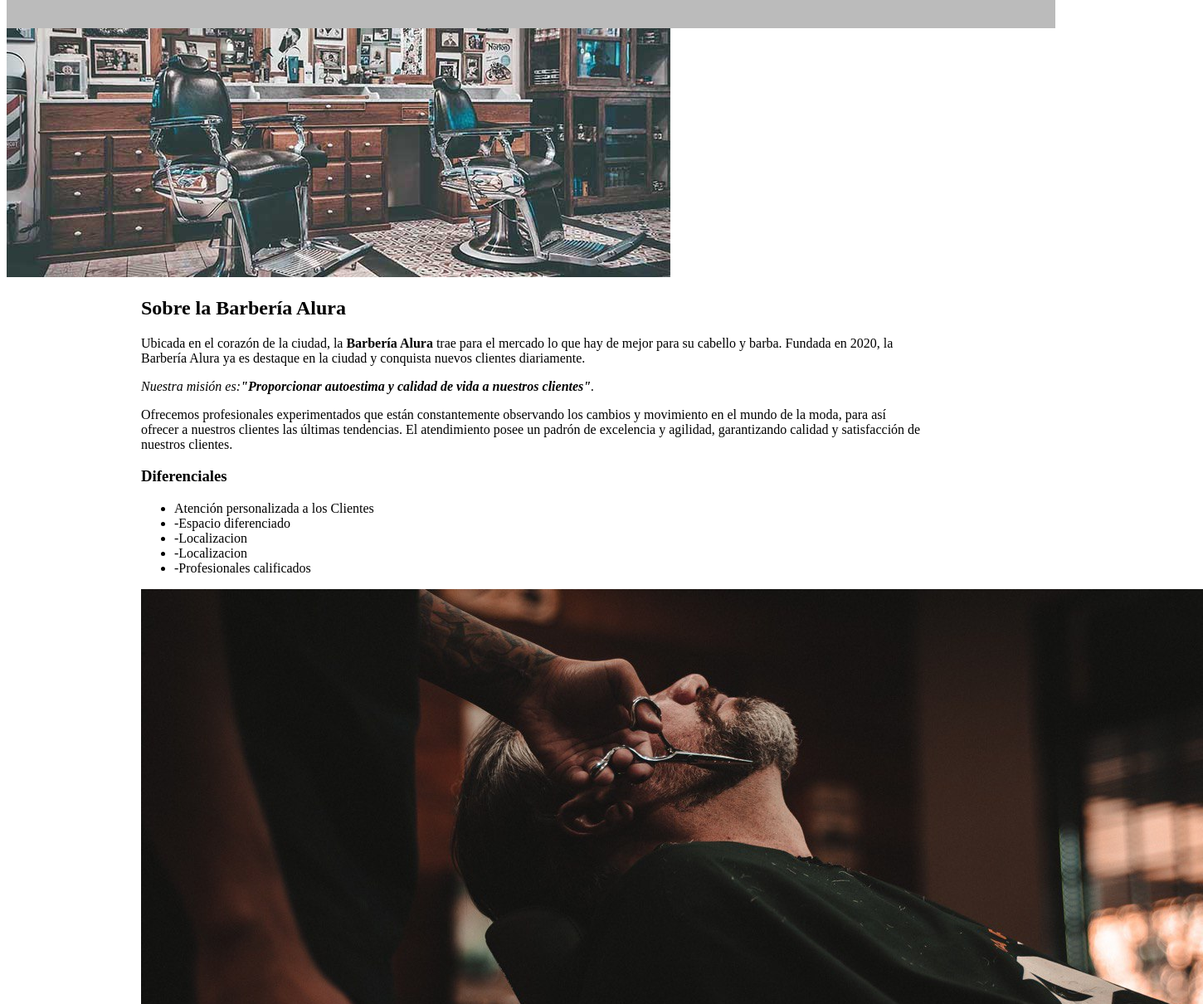
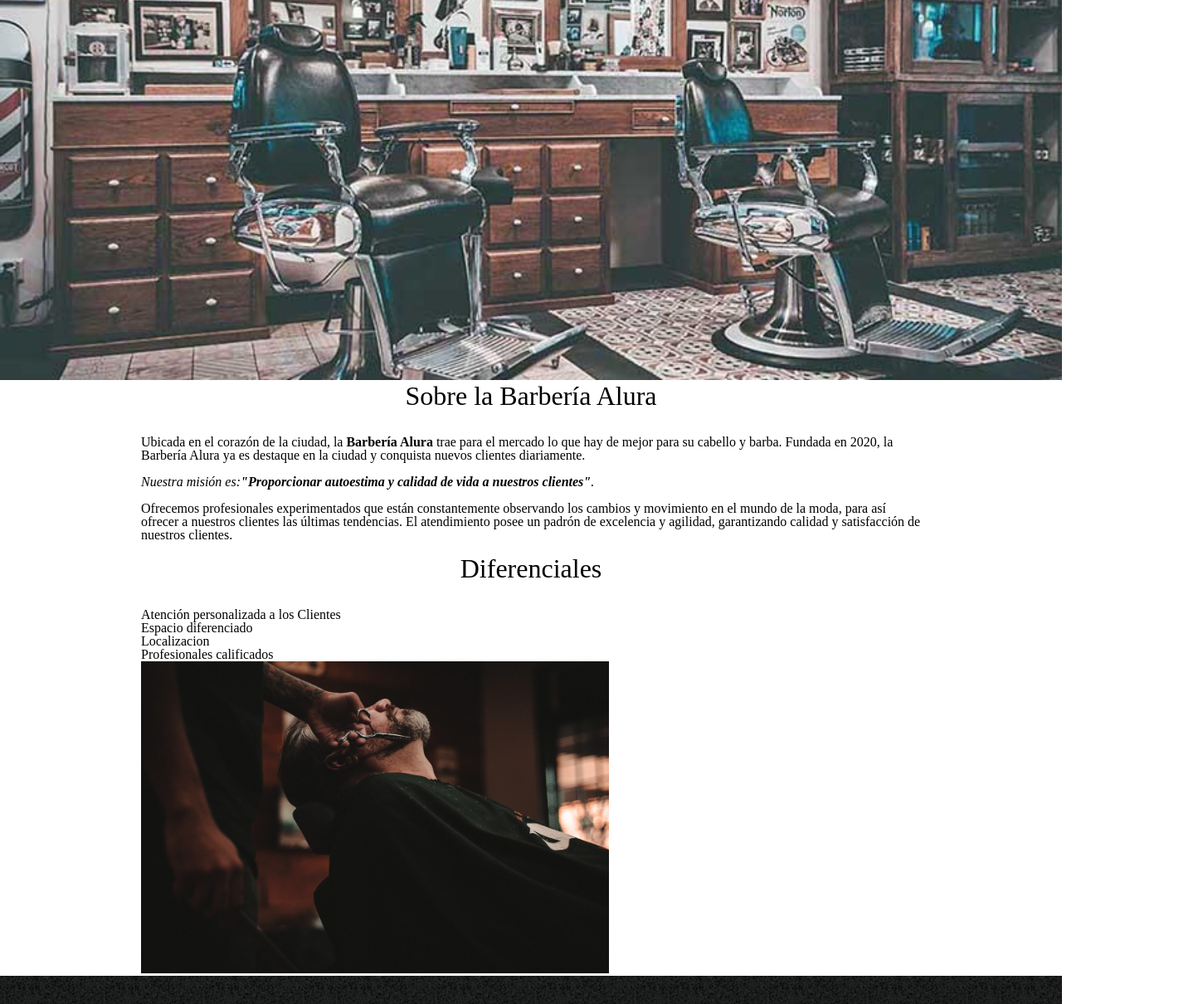
Before and after one commit to KevinPlucci/barberia-web, a plain HTML site: page index.html in a window 1280 px wide. Shown: the part 315-1525 px from the top of the page at 83% size, 1450 px wide, since content can reach past the window. Drawn offline with Linux system fonts and the light colour scheme.

Commit message:
Adaptando el CSS

```diff
--- a/index.html
+++ b/index.html
@@ -6,7 +6,7 @@
 
         <meta charset="utf-8">
         <title>Barbería Alura</title>
-
+        <link rel="stylesheet" href="reset.css">
         <link rel="stylesheet" href="style.css">
 
     </head>
@@ -28,11 +28,11 @@
             </header>
         </div>
 
-        <img id="banner" src="banner/banner.jpg">
+        <img class="banner" src="banner/banner.jpg">
 
         <main>
             <section class="principal">
-            <h2 class="titulo-centralizado">Sobre la Barbería Alura</h2>
+                <h2 class="titulo-principal">Sobre la Barbería Alura</h2>
 
                 <p>Ubicada en el corazón de la ciudad, la <strong>Barbería Alura</strong> trae para el mercado lo que hay de mejor para su cabello y barba. Fundada en 2020, la Barbería Alura ya es destaque en la ciudad y conquista nuevos clientes diariamente.</p>
 
@@ -45,17 +45,16 @@
 
             <section class="diferenciales">
 
-            <h3>Diferenciales</h3>
+                <h3 class="titulo-principal">Diferenciales</h3>
 
                  <ul>
                     <li class="items"> Atención personalizada a los Clientes</li>
-                <li class="items">-Espacio diferenciado</li>
-                <li class="items">-Localizacion</li>
-                <li class="items">-Localizacion</li>
-                <li class="items">-Profesionales calificados</li>
+                    <li class="items">Espacio diferenciado</li>
+                    <li class="items">Localizacion</li>
+                    <li class="items">Profesionales calificados</li>
                 </ul>
 
-            <img src="diferenciales/diferenciales.jpg" class="i">
+            <img src="diferenciales/diferenciales.jpg" class="imagenDiferenciales">
 
         </section>
         </main>
--- a/style.css
+++ b/style.css
@@ -148,3 +148,31 @@ td, th{
     border:1px solid #000000;
     padding: 8px 15px;
 }
+
+/*CSS para nuestra home*/
+
+.banner{
+    width: 100%;
+}
+
+.titulo-principal{
+    text-align: center;
+    font-size: 2em;
+    margin: 0 0 1em;
+}
+
+.principal p{
+    margin: 0 0 1em;
+}
+
+.principal strong{
+    font-weight: bold;
+}
+
+.principal em{
+    font-style: italic;
+}
+
+.imagenDiferenciales{
+    width: 60%;
+}
```
Lines whose indentation alone changed are shown as unchanged.
